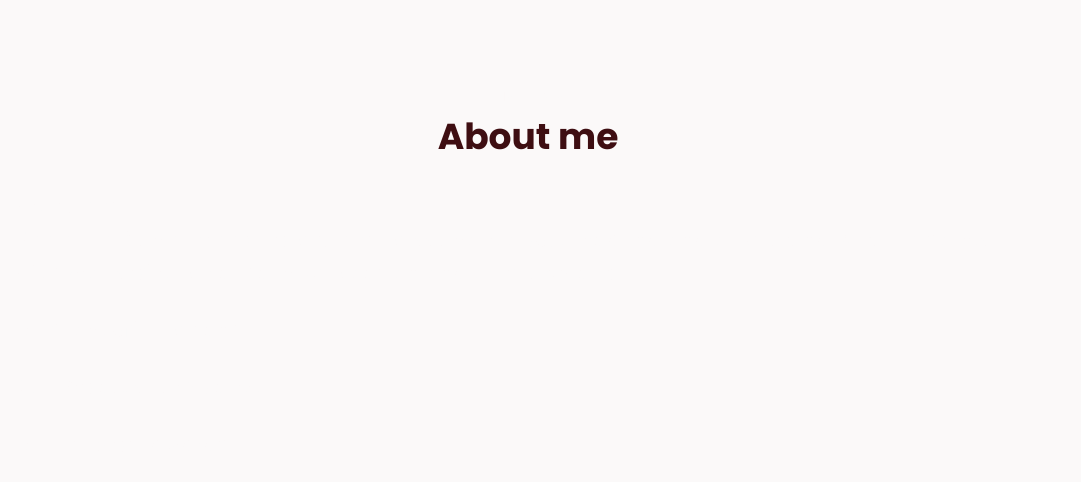
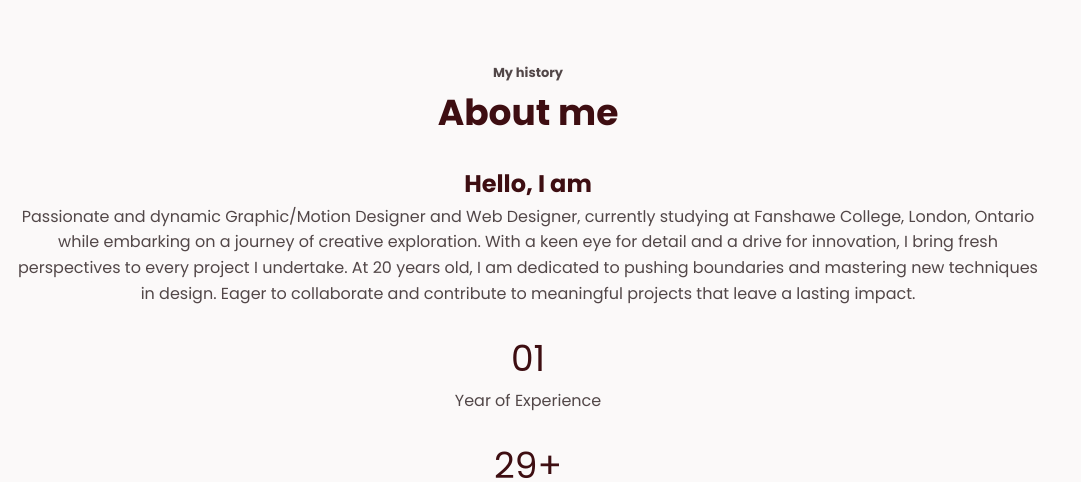
Before and after one commit to cKirkktoh/Caspe_K_Portfolio, a PHP site: page / in a window 1280 px wide. Shown: the part 801-1283 px from the top of the page, without its empty margins (0-1081 px from the left). Run offline with PHP 8.4, Linux system fonts and the light colour scheme; some libraries are stand-ins or nearby versions.

Commit message:
last changes before i zz

```diff
--- a/css/main.css
+++ b/css/main.css
@@ -336,6 +336,29 @@ img{
     background-color: var(--first-color-light);
 }
 
+/* About */
+.about_data {
+    text-align: center;
+}
+
+.about_description span {
+    font-size: var(--h2-font-size);
+    font-weight: var(--font-semi-bold);
+    color: var(--first-color);
+}
+
+.about_number {
+    font-size: var(--h1-font-size);
+    color: var(--first-color);
+    display: block;
+}
+
+.about_img {
+    justify-self: center;
+    width: 220px;
+    border-radius: .5rem;
+  }
+
 
 /*----- MEDIA QUERIES -----*/
 
--- a/index.html
+++ b/index.html
@@ -4,6 +4,7 @@
         <meta charset="utf-8">
         <title>Kirk Portfolio</title>
         <meta name="viewport" content="width=device-width, initial-scale=1.0">
+        <link rel="stylesheet" href="assets/css/swiper-bundle.min.css">
         <link href='https://unpkg.com/boxicons@2.1.4/css/boxicons.min.css' rel='stylesheet'>
         <link rel="stylesheet" href="css/main.css">
     </head>
@@ -33,57 +34,55 @@
             </nav>
         </header>
 
-        <!-- MAIN -->
-        <main class="l-main bd-grid">
-            <!-- Home -->
+        <main class="l-main">
+            <!--===== HOME =====-->
             <section class="home" id="home">
                 <div class="home_container bd-container bd-grid">
                     <div class="home_data">
                         <span class="home_greeting">Hello, My name is</span>
-                        <h1 class="home_name">Kirk Caspe</h1>
-                        <span class="home_profession">Graphic and Motion Designer</span>
-                        <a download="" href="assets/entity_diagram.pdf" class="button button-light">Download CV</a>
+                        <h1 class="home_name">Clay Doe</h1>
+                        <span class="home_profession">Web Developer</span>
+                        <a download="" href="assets/pdf/Clay-Doe-Cv.pdf" class="button button-light home_button">Download Cv</a>
                     </div>
 
                     <div class="home_social">
-                        <a href="#" class="home_social-icon"><i class='bx bxl-facebook-square'></i></a>
-                        <a href="#" class="home_social-icon"><i class='bx bxl-instagram-alt' ></i>
-                        <a href="#" class="home_social-icon"><i class='bx bxl-twitter'></i>
+                        <a href="https://www.facebook.com/" target="_blank" class="home_social-icon"><i class='bx bxl-facebook-square'></i></a>
+                        <a href="https://www.instagram.com/" target="_blank" class="home_social-icon"><i class='bx bxl-instagram'></i></a>
+                        <a href="https://twitter.com/" target="_blank" class="home_social-icon"><i class='bx bxl-twitter'></i></a>
                     </div>
 
                     <div class="home_img">
-                        <img src="images/kirk_portrait.jpg" alt="Kirk Caspe">
+                        <img src="images/kirk_portrait.jpg" alt="">
                     </div>
                 </div>
             </section>
 
-            <!-- About -->
             <!--===== ABOUT =====-->
             <section class="about section bd-container" id="about">
                 <span class="section-subtitle">My history</span>
                 <h2 class="section-title">About me</h2>
 
-                <div class="about__container  bd-grid">
-                    <div class="about__data bd-grid">
-                        <p class="about__description"><span>Hello, I am <br> </span> Freelance frontend developer, I am passionate about creating and developing web interfaces. With years of experience in web design and development.</p>
+                <div class="about_container  bd-grid">
+                    <div class="about_data bd-grid">
+                        <p class="about_description"><span>Hello, I am <br> </span>Passionate and dynamic Graphic/Motion Designer and Web Designer, currently studying at Fanshawe College, London, Ontario while embarking on a journey of creative exploration. With a keen eye for detail and a drive for innovation, I bring fresh perspectives to every project I undertake. At 20 years old, I am dedicated to pushing boundaries and mastering new techniques in design. Eager to collaborate and contribute to meaningful projects that leave a lasting impact.</p>
 
                         <div>
-                            <span class="about__number">05</span>
-                            <span class="about__achievement">Years off Experience</span>
+                            <span class="about_number">01</span>
+                            <span class="about_achievement">Year of Experience</span>
                         </div>
 
                         <div>
-                            <span class="about__number">29+</span>
-                            <span class="about__achievement">Projects completes</span>
+                            <span class="about_number">29+</span>
+                            <span class="about_achievement">Projects completed</span>
                         </div>
 
                         <div>
-                            <span class="about__number">07</span>
-                            <span class="about__achievement">Best work awards</span>
+                            <span class="about_number">07</span>
+                            <span class="about_achievement">Hours</span>
                         </div>
                     </div>
 
-                    <img src="assets/img/about.jpg" alt="" class="about__img">
+                    <img src="images/kirk.jpg" alt="" class="about_img">
                 </div>
             </section>
         </main>
```
